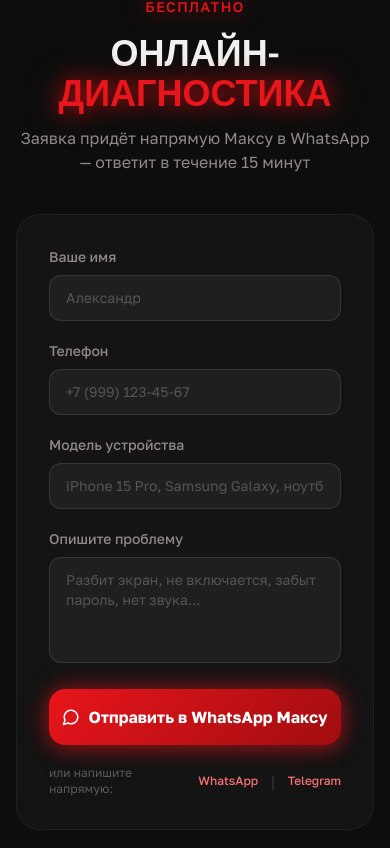
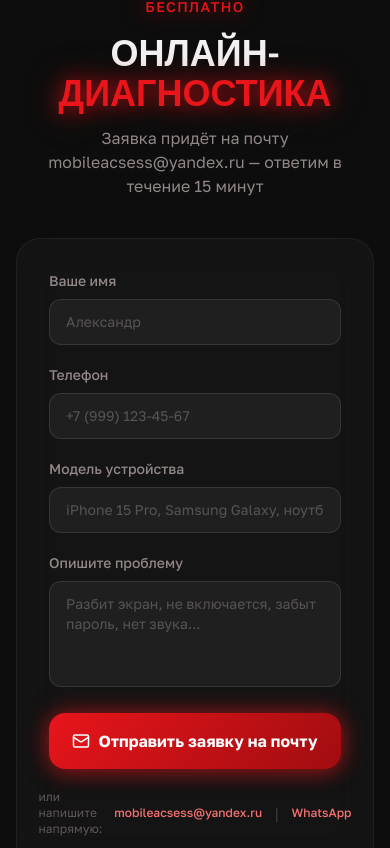
Before and after one commit to pr-poehali-dev/phone-repair-site, a React (Vite) app: page / in a window 390 px wide. Shown: the part 4179-5027 px from the top of the page. Built offline with nearby package versions, Linux system fonts and the light colour scheme.

Commit message:
`feat: замена телеграмма на почту`
или

`refactor: обновление контактов на mobileacsess@yandex.ru`

```diff
--- a/src/pages/Index.tsx
+++ b/src/pages/Index.tsx
@@ -6,7 +6,8 @@ const BG_IMAGE = "https://cdn.poehali.dev/projects/9b0453e4-1d7f-4199-a452-b2c15
 
 const PHONE = "+79817540406";
 const WA_LINK = `https://wa.me/${PHONE.replace("+", "")}`;
-const TG_LINK = `https://t.me/+${PHONE.replace("+", "")}`;
+const EMAIL = "mobileacsess@yandex.ru";
+const MAIL_LINK = `mailto:${EMAIL}`;
 
 const SERVICES = [
   { icon: "Smartphone", title: "Ремонт телефонов", desc: "Замена экрана, аккумулятора, камеры, платы. Работаем со всеми брендами.", price: "от 1 200 ₽" },
@@ -41,7 +42,7 @@ export default function Index() {
     const text = encodeURIComponent(
       `Заявка с сайта MobileAccess\nИмя: ${diagForm.name}\nТелефон: ${diagForm.phone}\nУстройство: ${diagForm.device}\nПроблема: ${diagForm.problem}`
     );
-    window.open(`https://wa.me/79817540406?text=${text}`, "_blank");
+    window.location.href = `${MAIL_LINK}?subject=Заявка на диагностику от ${diagForm.name}&body=${text}`;
     setDiagSent(true);
   };
 
@@ -254,7 +255,7 @@ export default function Index() {
               ОНЛАЙН-<span className="neon-text-red">ДИАГНОСТИКА</span>
             </h2>
             <p className="text-muted-foreground mt-4 text-base">
-              Заявка придёт напрямую Максу в WhatsApp — ответит в течение 15 минут
+              Заявка придёт на почту mobileacsess@yandex.ru — ответим в течение 15 минут
             </p>
           </div>
 
@@ -264,15 +265,15 @@ export default function Index() {
                 <Icon name="CheckCircle" size={32} className="text-green-400" />
               </div>
               <h3 className="font-display text-2xl font-bold mb-3">Заявка отправлена!</h3>
-              <p className="text-muted-foreground">Макс получил вашу заявку в WhatsApp и свяжется в течение 15 минут.</p>
+              <p className="text-muted-foreground">Письмо открыто в вашей почте. Мы ответим на mobileacsess@yandex.ru в течение 15 минут.</p>
               <div className="flex gap-4 justify-center mt-6">
-                <a href={WA_LINK} target="_blank" rel="noreferrer" className="btn-neon px-6 py-3 rounded-xl text-sm font-bold text-white flex items-center gap-2">
+                <a href={MAIL_LINK} className="btn-neon px-6 py-3 rounded-xl text-sm font-bold text-white flex items-center gap-2">
+                  <Icon name="Mail" size={16} />
+                  Написать на почту
+                </a>
+                <a href={WA_LINK} target="_blank" rel="noreferrer" className="btn-ghost-neon px-6 py-3 rounded-xl text-sm flex items-center gap-2">
                   <Icon name="MessageCircle" size={16} />
-                  Написать в WhatsApp
-                </a>
-                <a href={TG_LINK} target="_blank" rel="noreferrer" className="btn-ghost-neon px-6 py-3 rounded-xl text-sm flex items-center gap-2">
-                  <Icon name="Send" size={16} />
-                  Telegram
+                  WhatsApp
                 </a>
               </div>
             </div>
@@ -329,15 +330,15 @@ export default function Index() {
               </div>
 
               <button type="submit" className="btn-neon w-full py-4 rounded-2xl text-base font-bold text-white flex items-center justify-center gap-2">
-                <Icon name="MessageCircle" size={18} />
-                Отправить в WhatsApp Максу
+                <Icon name="Mail" size={18} />
+                Отправить заявку на почту
               </button>
 
               <div className="flex items-center justify-center gap-3">
                 <span className="text-xs text-muted-foreground/60">или напишите напрямую:</span>
+                <a href={MAIL_LINK} className="text-xs text-red-400 hover:text-red-300 transition-colors font-medium">mobileacsess@yandex.ru</a>
+                <span className="text-muted-foreground/30">|</span>
                 <a href={WA_LINK} target="_blank" rel="noreferrer" className="text-xs text-red-400 hover:text-red-300 transition-colors font-medium">WhatsApp</a>
-                <span className="text-muted-foreground/30">|</span>
-                <a href={TG_LINK} target="_blank" rel="noreferrer" className="text-xs text-red-400 hover:text-red-300 transition-colors font-medium">Telegram</a>
               </div>
             </form>
           )}
@@ -407,10 +408,10 @@ export default function Index() {
             {[
               { icon: "Phone", label: "Телефон", val: "+7 (981) 754-04-06", sub: "Звоните с 10:00 до 21:00", href: "tel:+79817540406" },
               { icon: "MessageCircle", label: "WhatsApp", val: "+7 (981) 754-04-06", sub: "Ответим за 15 минут", href: WA_LINK },
-              { icon: "Send", label: "Telegram", val: "@Max", sub: "Напишите в Telegram", href: TG_LINK },
+              { icon: "Mail", label: "E-mail", val: "mobileacsess@yandex.ru", sub: "Для заявок и обращений", href: MAIL_LINK },
               { icon: "MapPin", label: "Адрес", val: "Красное село, ул. Ленина 51", sub: "1 этаж, павильон 1.13", href: "https://yandex.ru/maps/?text=Красное+село+Ленина+51" },
               { icon: "Clock", label: "Режим работы", val: "Пн–Вс: 10:00–21:00", sub: "Без выходных", href: null },
-              { icon: "Mail", label: "E-mail", val: "mabileacsess@yandex.ru", sub: "Для официальных обращений", href: "mailto:mabileacsess@yandex.ru" },
+              { icon: "Star", label: "Рейтинг", val: "5.0 / 5 ★", sub: "Довольные клиенты", href: null },
             ].map((item, i) => (
               <a
                 key={i}
@@ -482,7 +483,7 @@ export default function Index() {
             </span>
           </div>
           <div className="text-xs text-center" style={{ color: "rgba(255,255,255,0.3)" }}>
-            © 2024 MobileAccess · Красное село, Ленина 51, пав. 1.13 · mabileacsess@yandex.ru
+            © 2024 MobileAccess · Красное село, Ленина 51, пав. 1.13 · mobileacsess@yandex.ru
           </div>
           <div className="flex gap-5">
             {[["home", "Главная"], ["services", "Услуги"], ["contacts", "Контакты"]].map(([id, label]) => (
```
